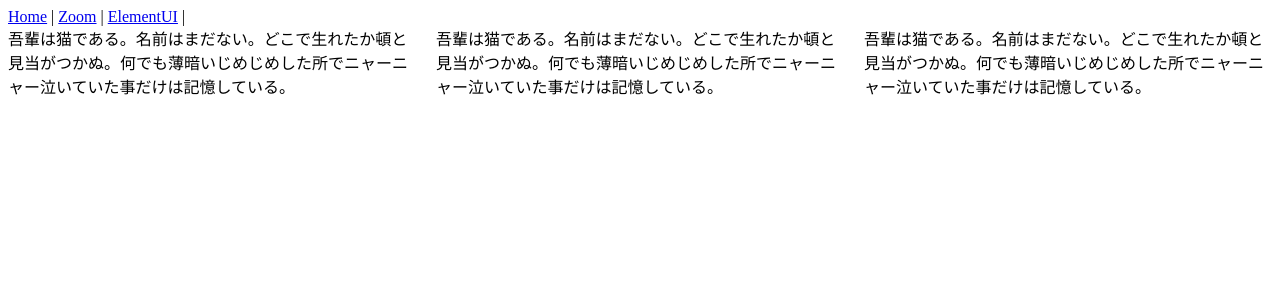
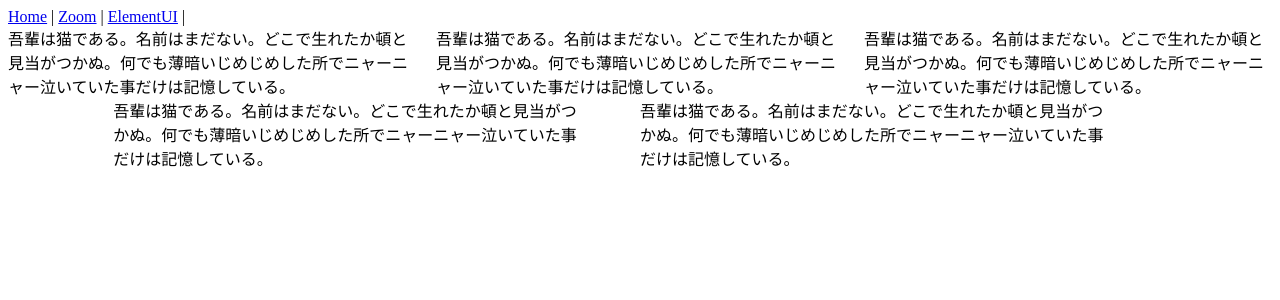
Before and after one commit to mogumogu-tatsugoro/vue-practice-box, a Vue app: page /ElementUI in a window 1280 px wide. Shown: the top 300 px of the page. Built offline with nearby package versions, Linux system fonts and the light colour scheme.

Commit message:
implement offset layout

```diff
--- a/src/views/ElementUI.vue
+++ b/src/views/ElementUI.vue
@@ -1,5 +1,6 @@
 <template>
-  <el-row :gutter=20>
+<div>
+  <el-row :gutter="20">
     <el-col :span="8">
       <div class="grid-content bg-purple-dark">
         吾輩は猫である。名前はまだない。どこで生れたか頓と見当がつかぬ。何でも薄暗いじめじめした所でニャーニャー泣いていた事だけは記憶している。
@@ -16,6 +17,12 @@
       </div>
     </el-col>
   </el-row>
+
+  <el-row>
+    <el-col :span="9" :offset="2"><div class="grid-content bg-purple">吾輩は猫である。名前はまだない。どこで生れたか頓と見当がつかぬ。何でも薄暗いじめじめした所でニャーニャー泣いていた事だけは記憶している。</div></el-col>
+    <el-col :span="9" :offset="1"><div class="grid-content bg-purple">吾輩は猫である。名前はまだない。どこで生れたか頓と見当がつかぬ。何でも薄暗いじめじめした所でニャーニャー泣いていた事だけは記憶している。</div></el-col>
+  </el-row>
+  </div>
 </template>
 <script>
 export default {
```
